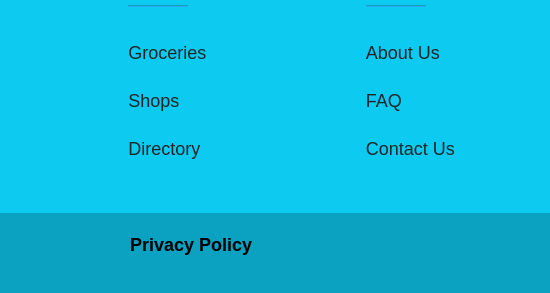
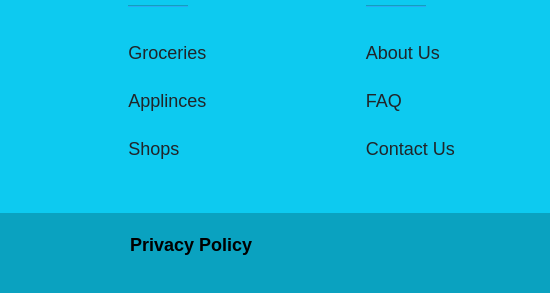
Before and after one commit to athanborbon222/WD11_KodeGo_Project2, a website: page landingpages.html in a window 1280 px wide. Shown: the part 1654-1947 px from the top of the page, 310-860 px from the left. Drawn offline with nearby package versions, Linux system fonts and the light colour scheme.

Commit message:
mylanding

```diff
--- a/landingpages.html
+++ b/landingpages.html
@@ -436,10 +436,10 @@
                 <a href="#!" class="text-dark">Groceries</a>
               </p>
               <p>
-                <a href="#!" class="text-dark">Shops</a>
+                <a href="#!" class="text-dark">Applinces</a>
               </p>
               <p>
-                <a href="#!" class="text-dark">Directory</a>
+                <a href="#!" class="text-dark">Shops</a>
               </p>
             </div>
             <!-- Grid column -->
```
